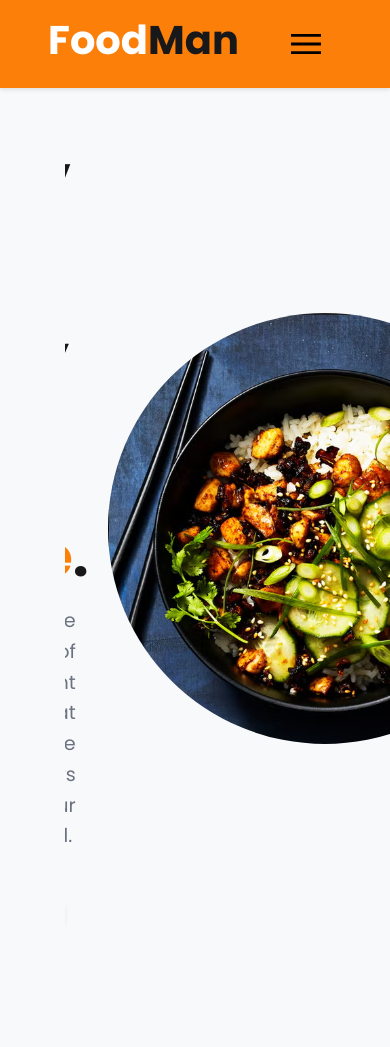
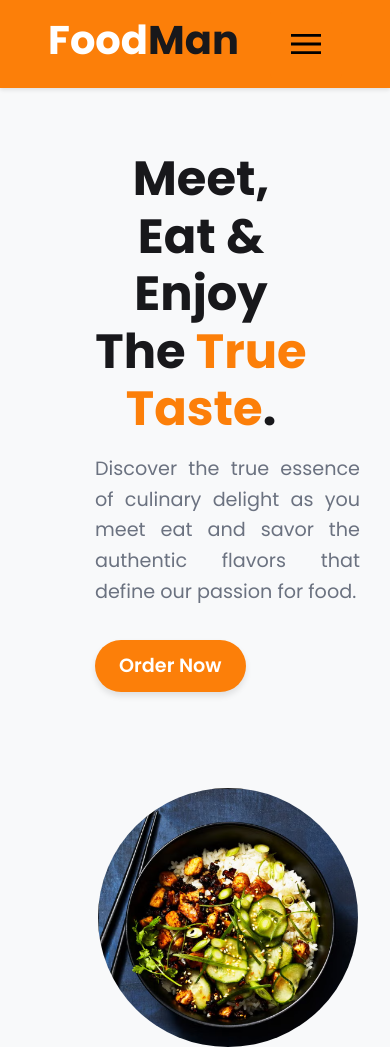
Before and after one commit to Samhith06/Foodman, a plain HTML site: page index.html in a window 390 px wide. Before the commit the page ends 937 px from the top, so only its background shows below. Drawn offline with nearby package versions, Linux system fonts and the light colour scheme.

Commit message:
Made the project responsive

```diff
--- a/style.css
+++ b/style.css
@@ -195,6 +195,14 @@ header {
         transform: translateX(0);
     }
 }
+@keyframes slideInleft {
+    from{
+        transform:translateX(-100%);
+    }
+    to{
+        transform: translateX(0);
+    }
+}
 @keyframes slideInup {
     from {
         transform: translateY(+100%);
@@ -206,6 +214,9 @@ header {
 @media screen and (max-width:850px){
     .open-sidebar, .close-sidebar {
         display: block;
+    }
+    body{
+        text-align: center;
     }
     header {
         background-color: var(--primary-color);
@@ -263,5 +274,34 @@ header {
     .delivery-icon {
         display: none;
     }
+    .main-header-content{
+        flex-direction: column !important;
+        gap: 1rem;
+        margin-top: 120px;
+        justify-content: center;
+    }
+    .main-header-content img{
+        max-width: 500px;
+        width: 80%;
+        height: 80%;
 
+    }
+    .main-header-content h1{
+        font-size: 3rem;
+        text-align: center;
+    }
+    .header-content{
+        margin-bottom: 50px;
+        max-width: 100%;
+        padding: 30px;
+    }
+    .header-content h1{
+        animation: fadeIn 1.7s ease-in, slideIn 1.7s ease-in-out;
+    }
+    .header-content p{
+        animation: fadeIn 1.7s ease-in, slideInleft 1.7s ease-in-out;
+    }
+    .header-content button{
+        animation: fadeIn 1.7s ease-in, slideIn 1.7s ease-in-out;
+    }
 }
```
